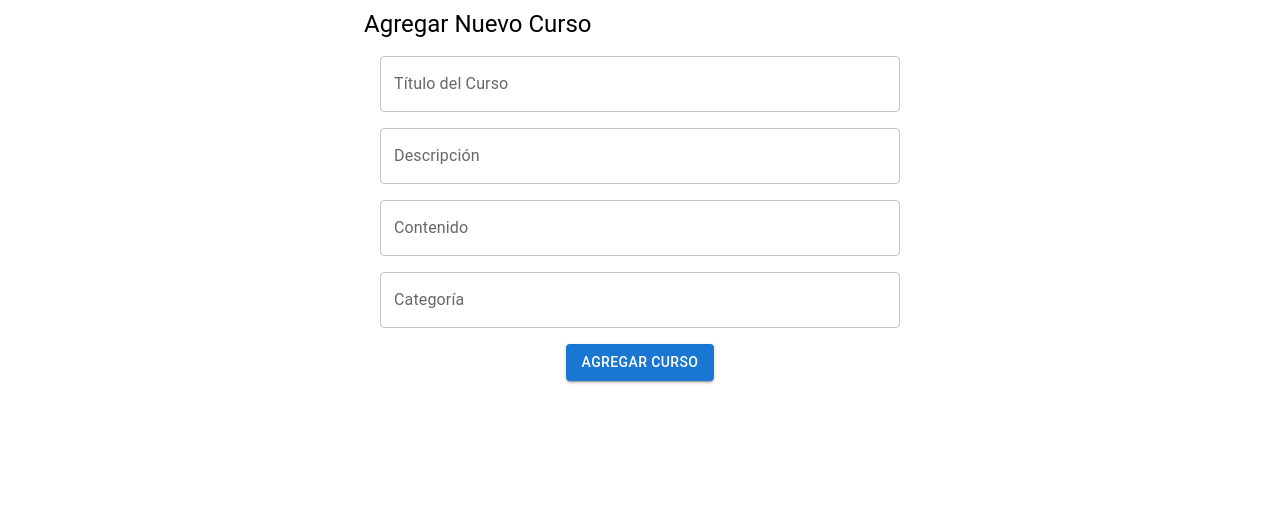
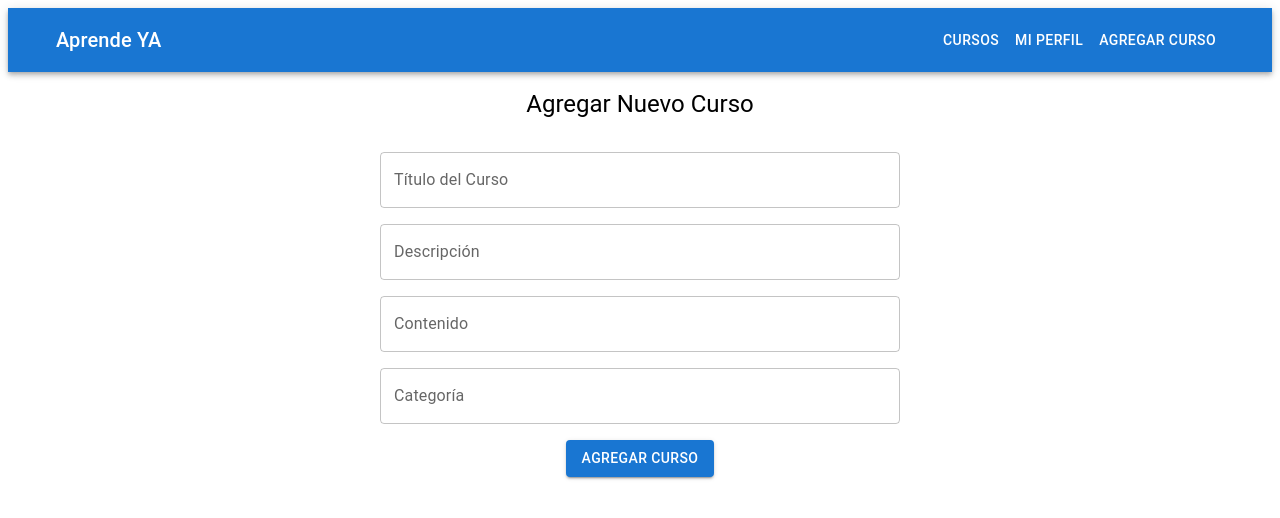
Before and after one commit to matias-gonz/aprende-ya, a React (Create React App) app in the folder app/: page /nuevo-curso in a window 1280 px wide. Shown: the top 518 px of the page. Built offline with nearby package versions, Linux system fonts and the light colour scheme.

Commit message:
modify Agregar nuevo curso content

```diff
--- a/app/src/courseForm/CourseForm.js
+++ b/app/src/courseForm/CourseForm.js
@@ -7,6 +7,7 @@ import {
     Box,
 } from '@mui/material';
 import {Link} from "react-router-dom";
+import Header from "../header/Header";
 
 const formStyle = {
     display: 'flex',
@@ -30,8 +31,7 @@ function CourseForm({ onAddCourse }) {
 
     const handleSubmit = (e) => {
         e.preventDefault();
-        onAddCourse(courseData); // Enviar datos del curso al componente principal
-        // Reiniciar el formulario o realizar cualquier otra acción necesaria
+        onAddCourse(courseData);
         setCourseData({
             title: '',
             description: '',
@@ -41,8 +41,10 @@ function CourseForm({ onAddCourse }) {
     };
 
     return (
+        <div>
+            <Header/>
             <Container maxWidth="sm">
-            <Typography variant="h5" component="div" >
+                <Typography variant="h5" component="div" padding={2} display="flex" alignItems="center" justifyContent="center">
                     Agregar Nuevo Curso
                 </Typography>
                 <form onSubmit={handleSubmit} style={formStyle}>
@@ -83,6 +85,7 @@ function CourseForm({ onAddCourse }) {
                     </Button>
                 </form>
             </Container>
+        </div>
     );
 }
 
```
Lines whose indentation alone changed are shown as unchanged.
